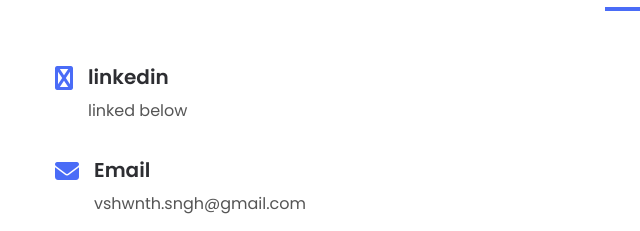
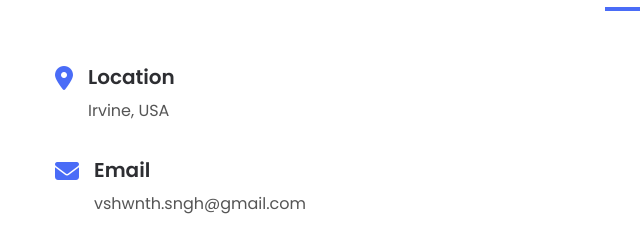
Before and after one commit to Cruzh3r2107/Cruzh3r2107.github.io, a plain HTML site: page index.html in a window 1280 px wide. Shown: the part 6104-6335 px from the top of the page, 0-640 px from the left. Drawn offline with nearby package versions, Linux system fonts and the light colour scheme.

Commit message:
fixing minor changes

```diff
--- a/index.html
+++ b/index.html
@@ -575,10 +575,10 @@
             <div class="contact-content">
                 <div class="contact-info">
                     <div class="contact-item">
-                        <i class="fas fa-linkedin"></i>
+                        <i class="fas fa-map-marker-alt"></i>
                         <div>
-                            <h3>linkedin</h3>
-                            <p>linked below</p>
+                            <h3>Location</h3>
+                            <p>Irvine, USA</p>
                         </div>
                     </div>
                     <div class="contact-item">
```
